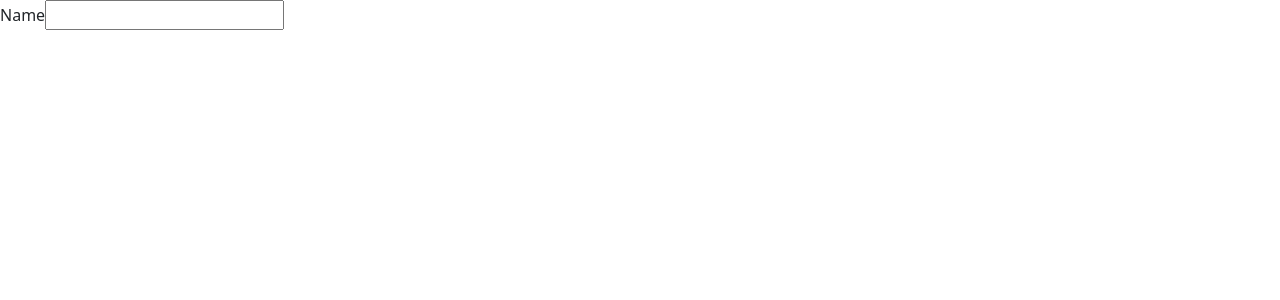
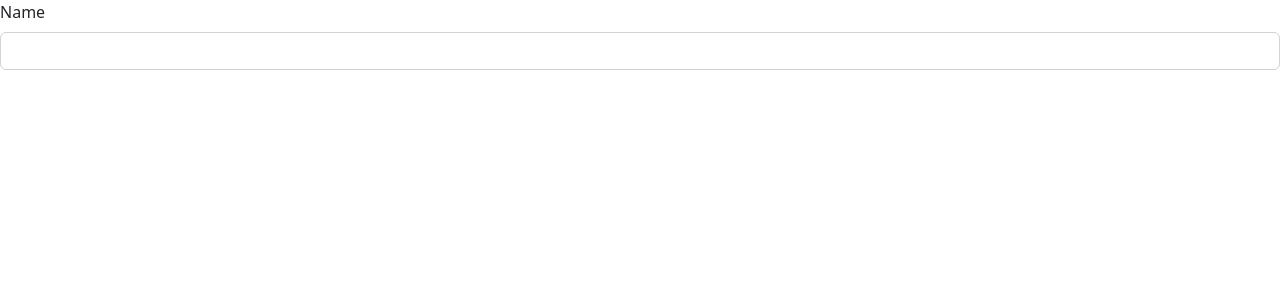
Before and after one commit to HigherIB/react-app-workable, a React (Vite) app: page / in a window 1280 px wide. Shown: the top 300 px of the page. Built offline with nearby package versions, Linux system fonts and the light colour scheme.

Commit message:
debuging final

```diff
--- a/src/components/Form.tsx
+++ b/src/components/Form.tsx
@@ -3,9 +3,9 @@ import React from "react"
 const Form = () => {
     return (
         <form>
-            <div>
-                <label htmlFor="name">Name</label>
-                <input id="name" type="text" />
+            <div className="mb-3">
+                <label htmlFor="name" className="form-label">Name</label>
+                <input id="name" type="text" className="form-control" />
             </div>
         </form>
     )
```
